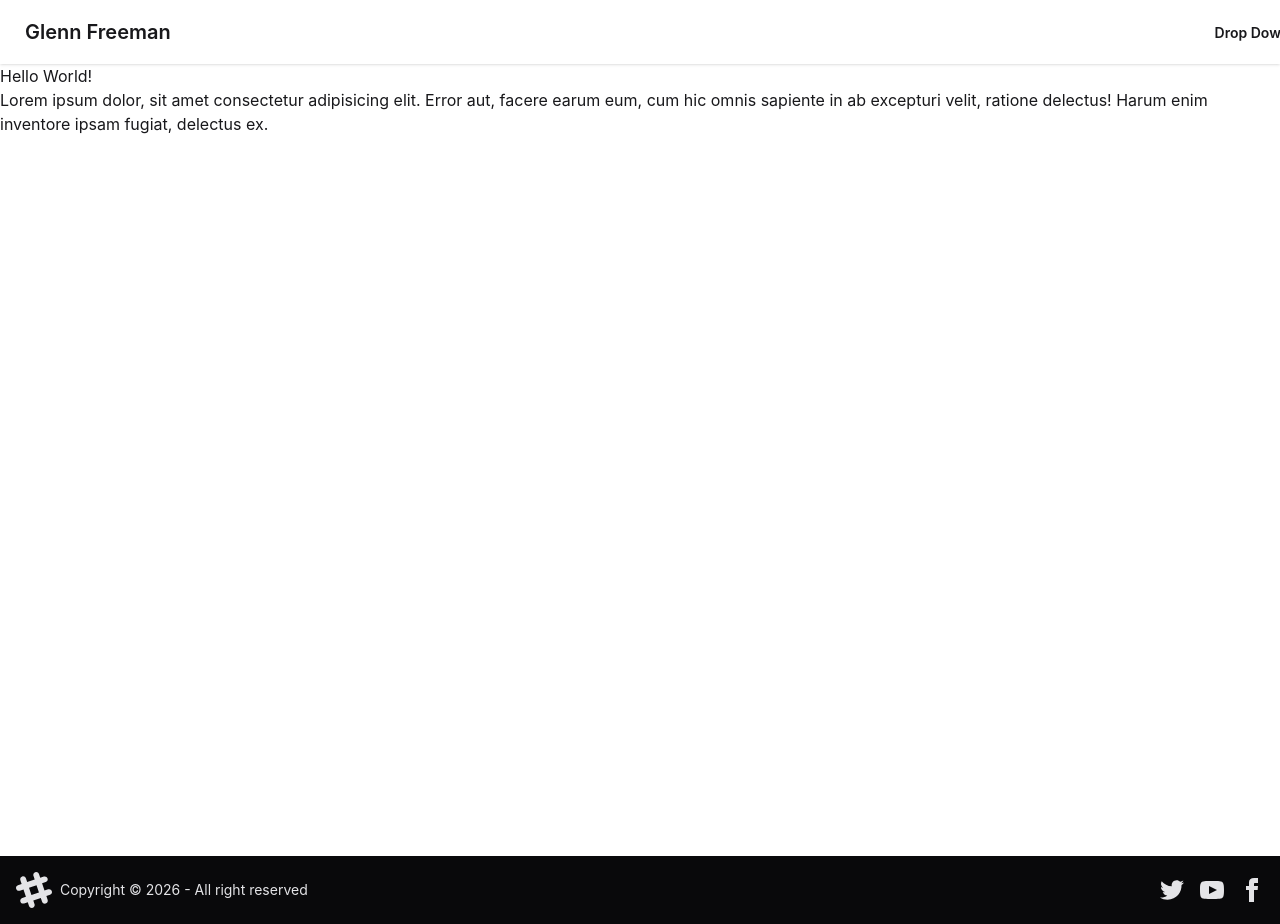
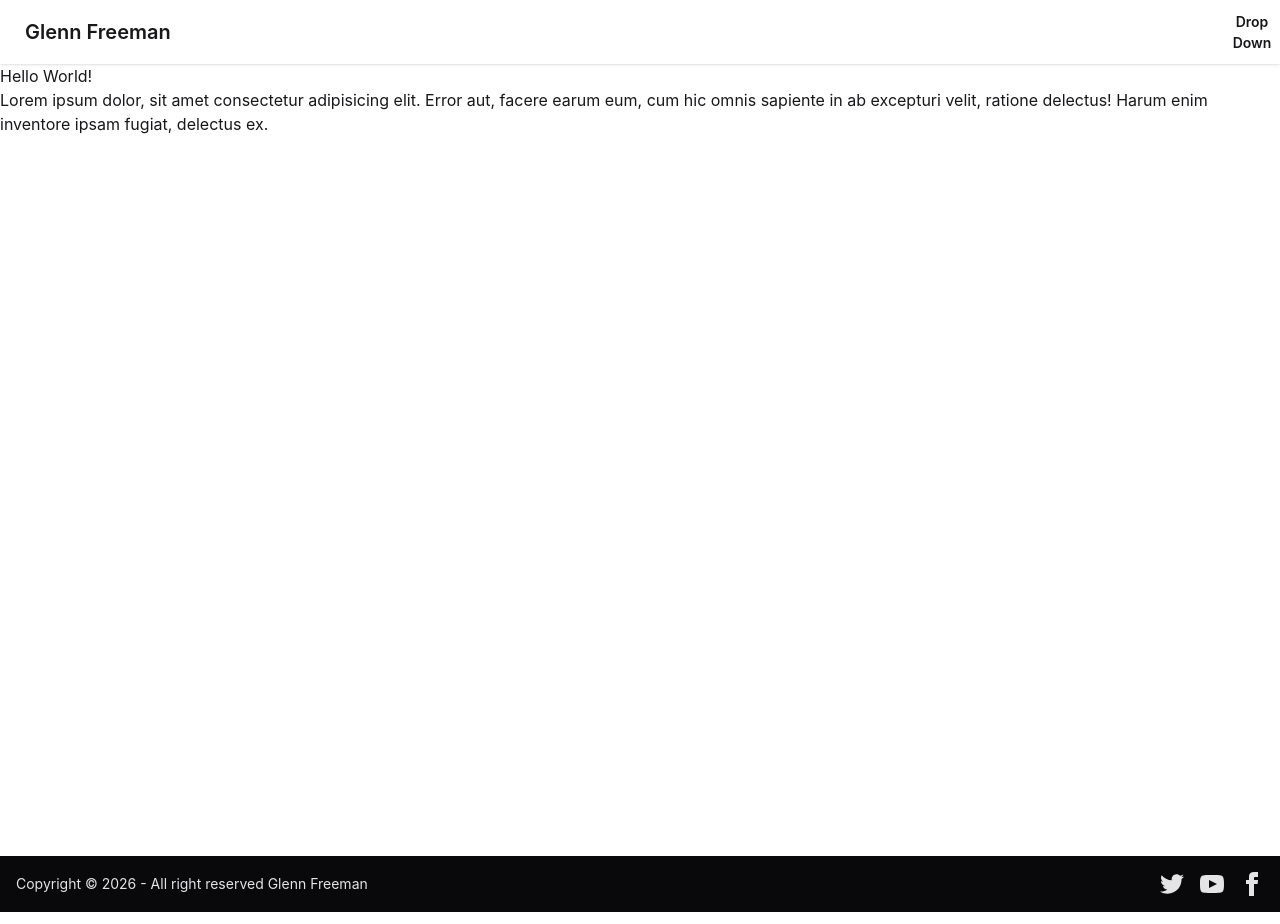
Before and after one commit to GlennFreeman/SWE-4633-Homework-2-Cloud-Site, an Astro site in the folder frontend/: page / in a window 1280 px wide. Built offline with nearby package versions, Linux system fonts and the light colour scheme; Astro itself is replaced by a stand-in of ours.

Commit message:
the no break space was forcing overflow and causing a horizontal scroll bar

```diff
--- a/frontend/src/components/footer.astro
+++ b/frontend/src/components/footer.astro
@@ -2,20 +2,10 @@
   class="footer sm:footer-horizontal bg-neutral text-neutral-content items-center p-4"
 >
   <aside class="grid-flow-col items-center">
-    <svg
-      width="36"
-      height="36"
-      viewBox="0 0 24 24"
-      xmlns="http://www.w3.org/2000/svg"
-      fill-rule="evenodd"
-      clip-rule="evenodd"
-      class="fill-current"
-    >
-      <path
-        d="M22.672 15.226l-2.432.811.841 2.515c.33 1.019-.209 2.127-1.23 2.456-1.15.325-2.148-.321-2.463-1.226l-.84-2.518-5.013 1.677.84 2.517c.391 1.203-.434 2.542-1.831 2.542-.88 0-1.601-.564-1.86-1.314l-.842-2.516-2.431.809c-1.135.328-2.145-.317-2.463-1.229-.329-1.018.211-2.127 1.231-2.456l2.432-.809-1.621-4.823-2.432.808c-1.355.384-2.558-.59-2.558-1.839 0-.817.509-1.582 1.327-1.846l2.433-.809-.842-2.515c-.33-1.02.211-2.129 1.232-2.458 1.02-.329 2.13.209 2.461 1.229l.842 2.515 5.011-1.677-.839-2.517c-.403-1.238.484-2.553 1.843-2.553.819 0 1.585.509 1.85 1.326l.841 2.517 2.431-.81c1.02-.33 2.131.211 2.461 1.229.332 1.018-.21 2.126-1.23 2.456l-2.433.809 1.622 4.823 2.433-.809c1.242-.401 2.557.484 2.557 1.838 0 .819-.51 1.583-1.328 1.847m-8.992-6.428l-5.01 1.675 1.619 4.828 5.011-1.674-1.62-4.829z"
-      ></path>
-    </svg>
-    <p>Copyright © {new Date().getFullYear()} - All right reserved</p>
+    <!-- iamge here -->
+    <p>
+      Copyright &copy; {new Date().getFullYear()} - All right reserved Glenn Freeman
+    </p>
   </aside>
   <nav class="grid-flow-col gap-4 md:place-self-center md:justify-self-end">
     <a>
--- a/frontend/src/components/nav.astro
+++ b/frontend/src/components/nav.astro
@@ -4,7 +4,7 @@
       <a class="btn btn-ghost text-xl">Glenn Freeman</a>
     </div>
     <div class="flex-none">
-      <button class="btn btn-square btn-ghost">Drop&nbsp;Down</button>
+      <button class="btn btn-square btn-ghost">Drop Down</button>
     </div>
   </nav>
 </header>
```
